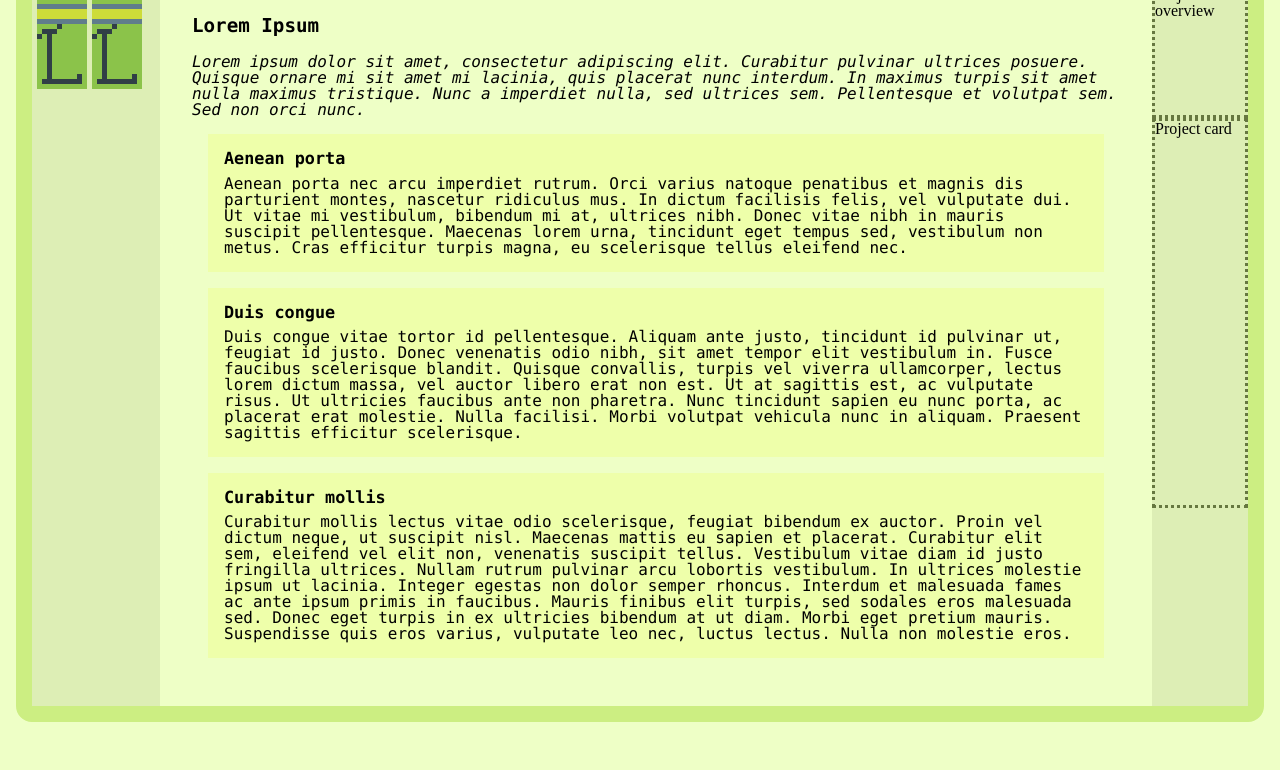
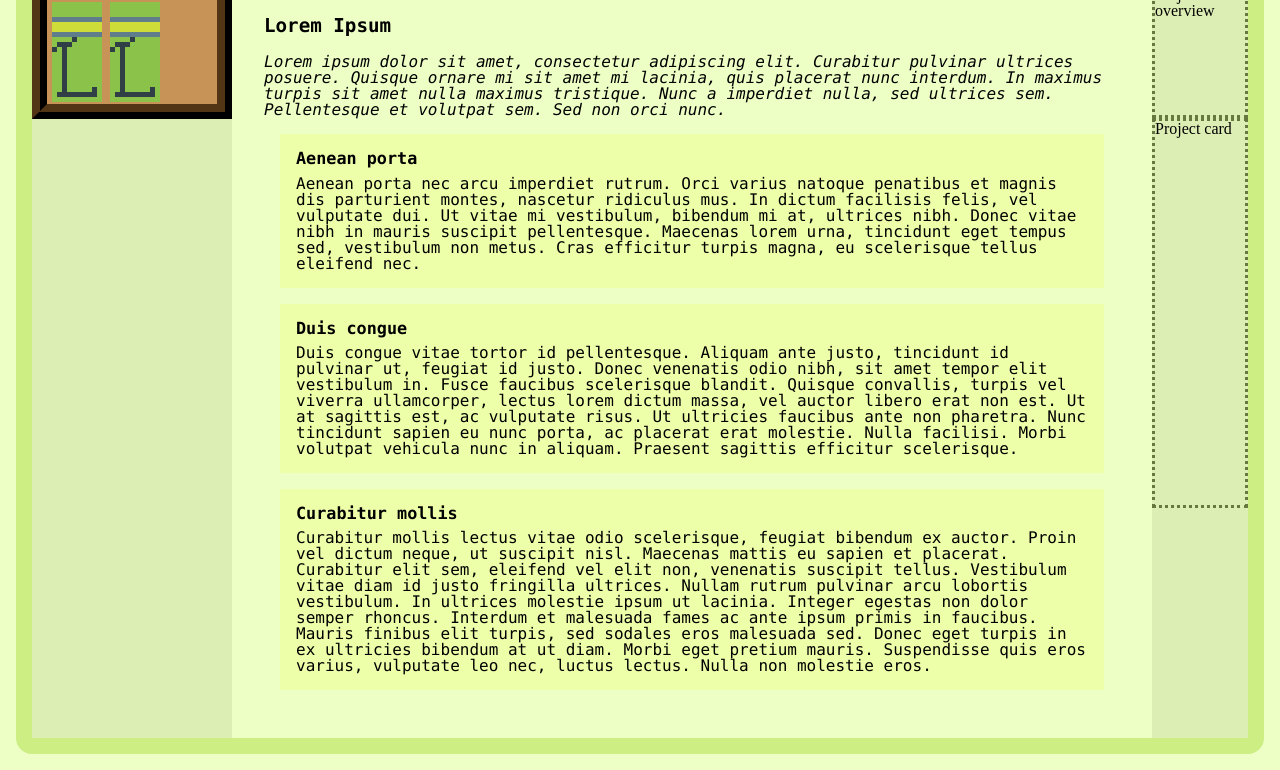
Before and after one commit to landolphia/landolphia.com, a plain HTML site: page index.html in a window 1280 px wide. Shown: the part 96-866 px from the top of the page. Before the commit the page ends 834 px from the top, so only its background shows below. Drawn offline with Linux system fonts and the light colour scheme.

Commit message:
Basic bookshelf styling

```diff
--- a/book.css
+++ b/book.css
@@ -41,5 +41,18 @@
   30px 100px 0 #8bc34a, 35px 100px 0 #8bc34a, 40px 100px 0 #8bc34a, 45px 100px 0 #8bc34a, 50px 100px 0 #8bc34a;
   height: 5px;
   width: 5px;
-  margin-right: 50px;
 }
+
+.bookslot {
+	height: 100px;
+	width: 50px;
+	margin-top: -2px;
+	margin-right: 0.5em;
+	transition: all 0.6s cubic-bezier(.14,.93,.88,.41);
+	flex: 0 1 auto;
+	align-self: flex-start;
+}
+
+.bookslot:hover {
+	transform: translate(0, 10%);
+}
--- a/index.css
+++ b/index.css
@@ -39,7 +39,7 @@ div.wrapper {
 		border-radius: 1em;
 
 		grid-template-rows: 3em 1fr;
-		grid-template-columns: 8em 1fr 6em;
+		grid-template-columns: 200px 1fr 6em;
 		grid-template-areas: "title-bar  title-bar title-bar"
 		"site-navigation project-container project-navigation";
 		margin: 0 auto;
@@ -77,19 +77,21 @@ div.wrapper {
 
 /* Site navigation*/
 
+div.site-navigation {
+	background-color: #DDEEB5;
+	grid-area: site-navigation;
+}
+
 /* Bookshelf */
 
 div.bookshelf {
-	background-color: #EEDD5B;
+	border:15px ridge #513514;
+	background-color: #C79356;
 	display: flex;
+	height: 105px;
 	flex-direction: row;
 	justify-content: flex-start;
 	align-items: flex-start;
-}
-
-div.site-navigation {
-	background-color: #DDEEB5;
-	grid-area: site-navigation;
 }
 
 /* Project container */
--- a/index.html
+++ b/index.html
@@ -23,9 +23,13 @@
 
 			<div class="site-navigation">
 				<div class="bookshelf">
-					<div class="book">
+					<div class="bookslot">
+						<div class="book">
+						</div>
 					</div>
-					<div class="book">
+					<div class="bookslot">
+						<div class="book">
+						</div>
 					</div>
 				</div>
 			</div>
```
